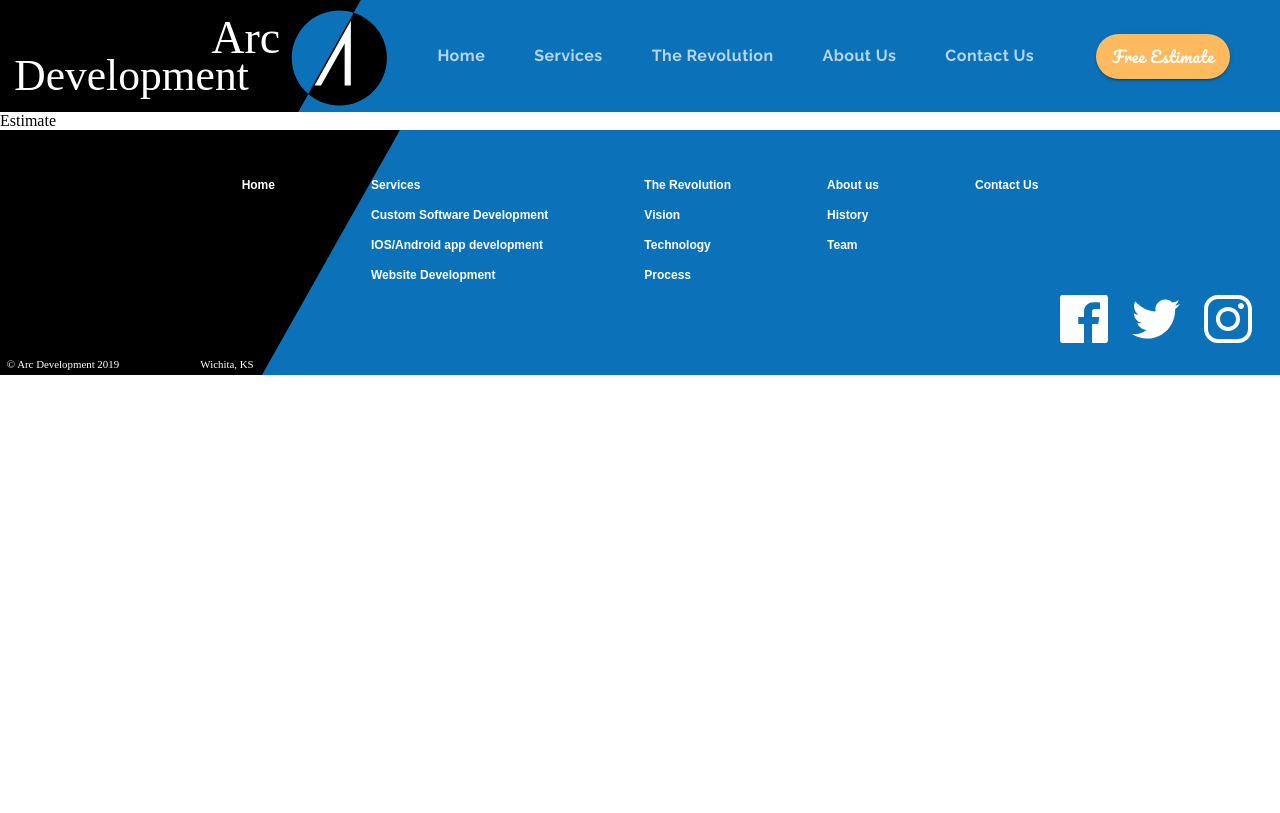
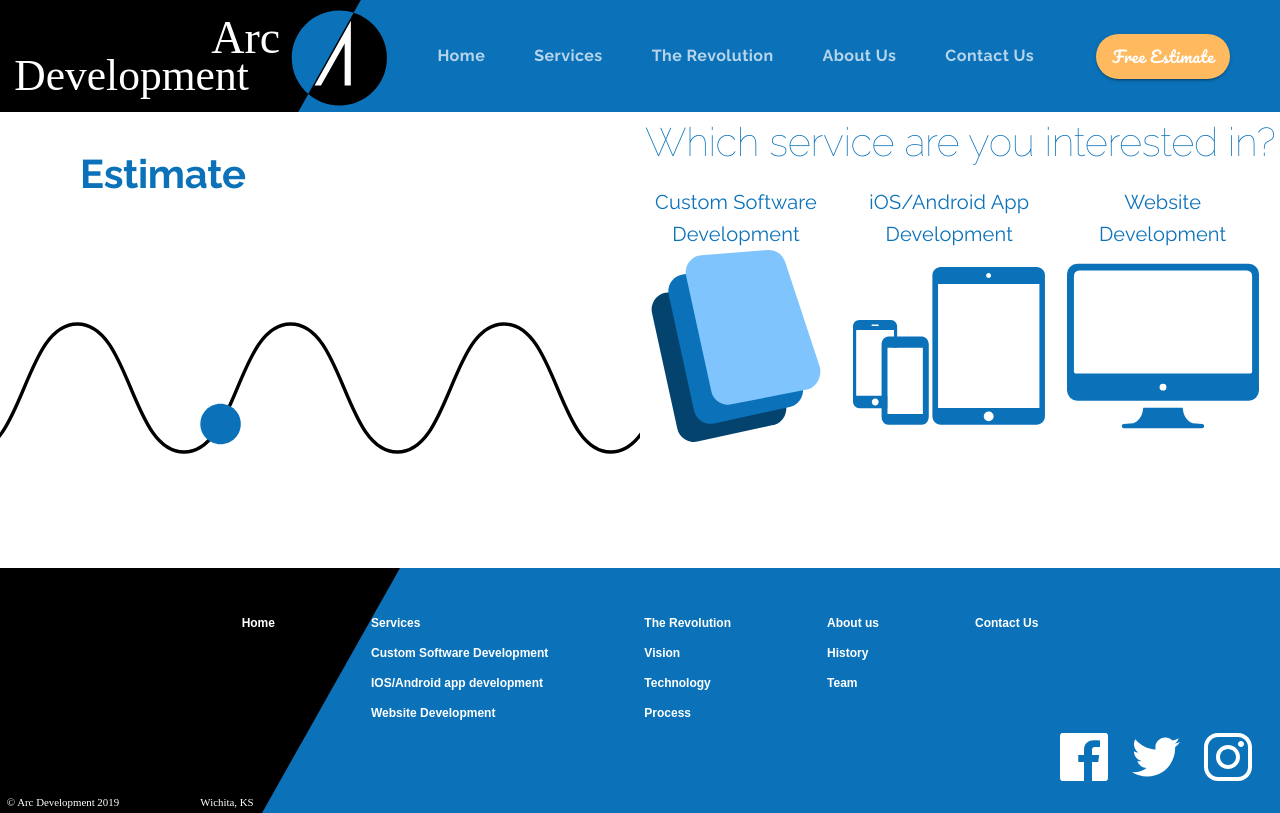
Before and after one commit to KNMohamed/arcdevelopment, a React (Create React App) app: page /estimate in a window 1280 px wide. Built offline with nearby package versions, Linux system fonts and the light colour scheme.

Commit message:
Create theme and dummy layout for Estimate page

```diff
--- a/src/components/App.js
+++ b/src/components/App.js
@@ -12,6 +12,7 @@
 import RevolutionPage from "./Pages/RevolutionPage";
 import AboutUsPage from "./Pages/AboutUsPage";
 import ContactPage from "./Pages/ContactPage";
+import EstimatePage from "./Pages/EstimatePage";
 
 function App() {
   const [selectedIndex, setSelectedIndex] = useState(0);
@@ -90,7 +91,11 @@
             path="/contact"
             render={(props) => <ContactPage {...props} setValue={setValue} />}
           />
-          <Route exact path="/estimate" component={() => <div>Estimate</div>} />
+          <Route
+            exact
+            path="/estimate"
+            render={(props) => <EstimatePage {...props} setValue={setValue} />}
+          />
         </Switch>
         <Footer setValue={setValue} setSelectedIndex={setSelectedIndex} />
       </Router>
--- /dev/null
+++ b/src/components/Pages/EstimatePage.js
@@ -0,0 +1,132 @@
+import React from "react";
+import {
+  Grid,
+  Typography,
+  useMediaQuery,
+  IconButton,
+  Button,
+} from "@material-ui/core";
+import { makeStyles, useTheme } from "@material-ui/styles";
+import Lottie from "react-lottie";
+
+import check from "../../assets/check.svg";
+import send from "../../assets/send.svg";
+import software from "../../assets/software.svg";
+import mobile from "../../assets/mobile.svg";
+import website from "../../assets/website.svg";
+import backArrow from "../../assets/backArrow.svg";
+import backArrowDisabled from "../../assets/backArrowDisabled.svg";
+import forwardArrow from "../../assets/forwardArrow.svg";
+import forwardArrowDisabled from "../../assets/forwardArrowDisabled.svg";
+import camera from "../../assets/camera.svg";
+import upload from "../../assets/upload.svg";
+import person from "../../assets/person.svg";
+import persons from "../../assets/persons.svg";
+import people from "../../assets/people.svg";
+import info from "../../assets/info.svg";
+import bell from "../../assets/bell.svg";
+import users from "../../assets/users.svg";
+import iphone from "../../assets/iphone.svg";
+import gps from "../../assets/gps.svg";
+import customized from "../../assets/customized.svg";
+import data from "../../assets/data.svg";
+import android from "../../assets/android.svg";
+import globe from "../../assets/globe.svg";
+import biometrics from "../../assets/biometrics.svg";
+
+import estimateAnimation from "../../animations/estimateAnimation/data.json";
+
+const useStyles = makeStyles((theme) => ({
+  icon: {
+    width: "12em",
+    height: "12em",
+  },
+}));
+
+export default function EstimatePage() {
+  const classes = useStyles();
+  const theme = useTheme();
+
+  const matchesMD = useMediaQuery(theme.breakpoints.down("md"));
+
+  const defaultOptions = {
+    loop: true,
+    autoplay: false,
+    animationData: estimateAnimation,
+    rendererSettings: {
+      preserveAspectRation: "xMidYMid slice",
+    },
+  };
+
+  return (
+    <Grid container direction={matchesMD ? "column" : "row"}>
+      <Grid item container lg direction="column">
+        <Grid
+          item
+          style={{ marginTop: "2em", marginLeft: matchesMD ? 0 : "5em" }}
+        >
+          <Typography variant="h2">Estimate</Typography>
+        </Grid>
+        <Grid item>
+          <Lottie options={defaultOptions} height={"100%"} width={"100%"} />
+        </Grid>
+      </Grid>
+      <Grid item container lg direction="column">
+        <Grid item>
+          <Typography
+            variant="h2"
+            align="center"
+            style={{ fontWeight: 300 }}
+            gutterBottom
+          >
+            Which service are you interested in?
+          </Typography>
+        </Grid>
+        <Grid item container>
+          <Grid item container direction="column" md>
+            <Grid item style={{ maxWidth: "12em" }}>
+              <Typography variant="h6" align="center">
+                Custom Software Development
+              </Typography>
+            </Grid>
+            <Grid item>
+              <img
+                src={software}
+                alt="three floating screens"
+                className={classes.icon}
+              />
+            </Grid>
+          </Grid>
+          <Grid item container direction="column" md>
+            <Grid item style={{ maxWidth: "12em" }}>
+              <Typography variant="h6" align="center">
+                iOS/Android App Development
+              </Typography>
+            </Grid>
+            <Grid item>
+              <img
+                src={mobile}
+                alt="phones and tablet outline"
+                className={classes.icon}
+              />
+            </Grid>
+          </Grid>
+          <Grid item container direction="column" md>
+            <Grid item style={{ maxWidth: "12em" }}>
+              <Typography variant="h6" align="center">
+                Website Development
+              </Typography>
+            </Grid>
+            <Grid item>
+              <img
+                src={website}
+                alt="computer outline"
+                className={classes.icon}
+              />
+            </Grid>
+          </Grid>
+        </Grid>
+      </Grid>
+    </Grid>
+  );
+}
--- a/src/components/ui/Theme.js
+++ b/src/components/ui/Theme.js
@@ -47,6 +47,11 @@
       fontFamily: "Raleway",
       fontSize: "1.75rem",
       fontWeight: 700,
+      color: arcBlue,
+    },
+    h6: {
+      fontWeight: 500,
+      fontFamily: "Raleway",
       color: arcBlue,
     },
     subtitle1: {
```
